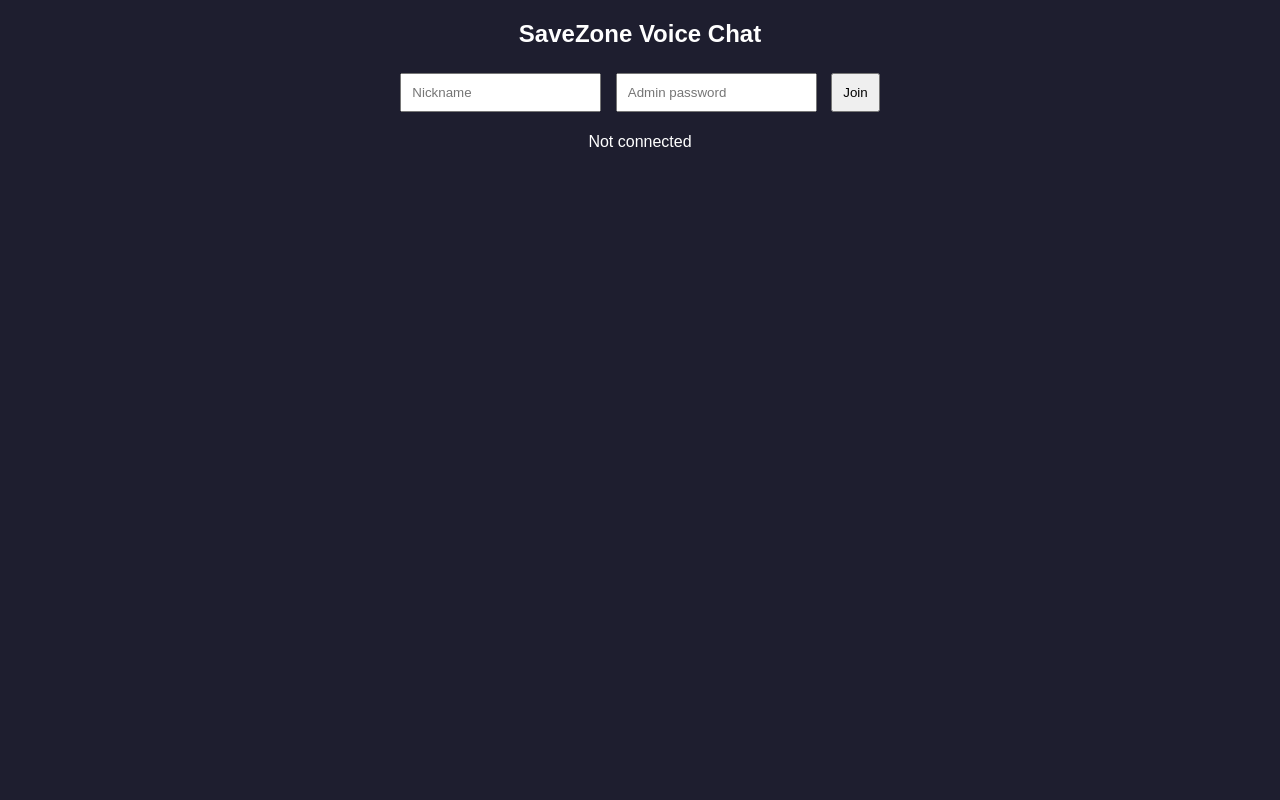
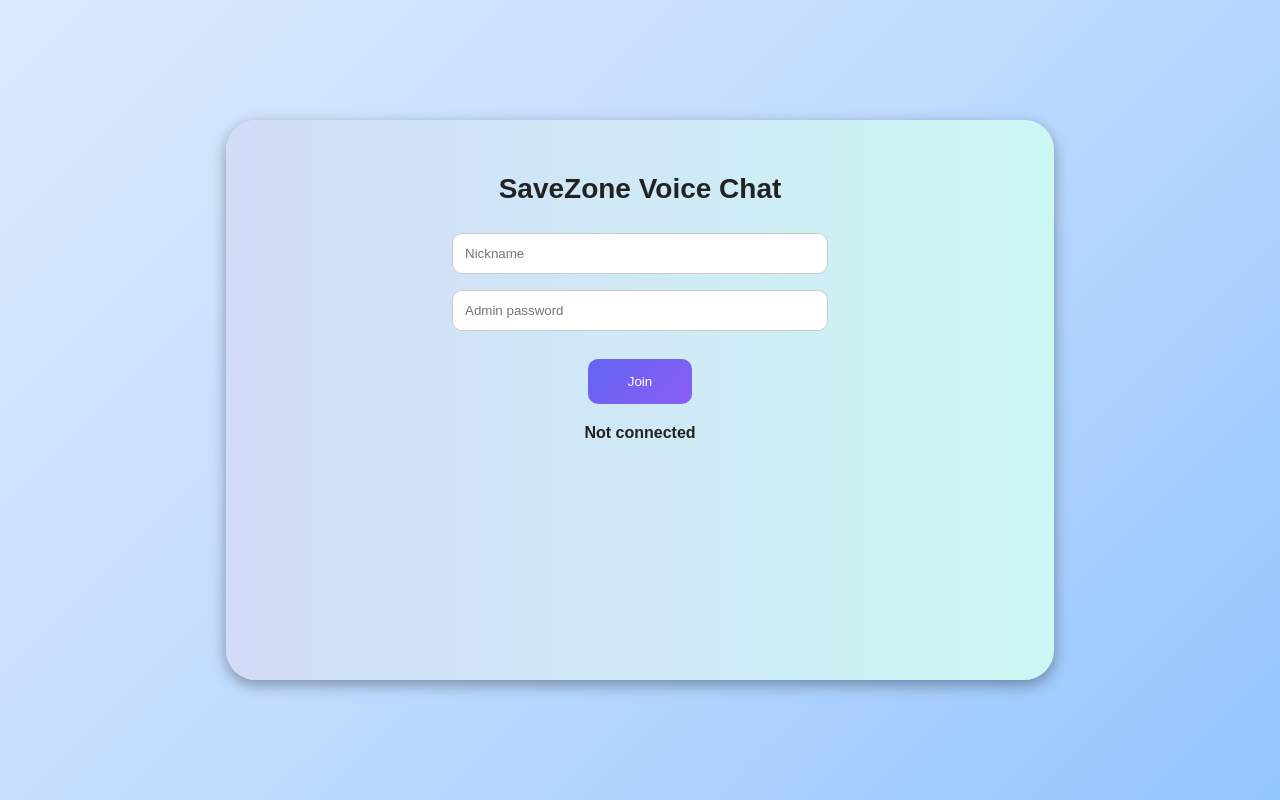
Before and after one commit to ahmedweisa11/SafeZoneVoice, a website: page public/index.html in a window 1280 px wide. Drawn offline with nearby package versions, Linux system fonts and the light colour scheme; no server answers.

Commit message:
Update style.css

```diff
--- a/public/style.css
+++ b/public/style.css
@@ -1,11 +1,215 @@
 body {
-  font-family: Arial;
+  font-family: Arial, sans-serif;
   text-align: center;
-  background: #1e1e2f;
-  color: white;
+  background-color: #c9d6ff;
+  background: linear-gradient(to right, #c9d6ff, #D9CDF7);
+  background: linear-gradient(
+135deg,
+#dbeafe,
+#bfdbfe,
+#93c5fd
+);
+  color: #222;
+  margin: 0;
+  min-height: 100vh;
+
+  display: flex;
+  justify-content: center;
+  align-items: center;
 }
 
-input, button {
-  margin: 5px;
-  padding: 10px;
+.container {
+  background-color: #fff;
+  background: linear-gradient(to right, #D2DBF8, #CCF7F4);
+  border-radius: 30px;
+  box-shadow: 0 5px 15px rgba(0, 0, 0, 0.35);
+  width: 768px;
+  max-width: 95%;
+  min-height: 500px;
+  padding: 30px;
+  backdrop-filter: blur(15px);
 }
+
+h2 {
+  margin-bottom: 20px;
+}
+h2{
+  font-size:28px;
+}
+
+input {
+  width: 80%;
+  max-width: 350px;
+  padding: 12px;
+  margin: 8px;
+  border: 1px solid #ccc;
+  border-radius: 10px;
+  outline: none;
+}
+
+input:focus {
+  border-color: #4f46e5;
+}
+
+
+
+#status {
+  margin-top: 15px;
+  font-weight: bold;
+}
+
+#adminPanel {
+  margin-top: 25px;
+  text-align: left;
+}
+
+#adminPanel h3 {
+  text-align: center;
+}
+
+#usersList {
+  margin-top: 15px;
+}
+
+.user-card {
+  display: flex;
+  justify-content: space-between;
+  align-items: center;
+
+  background: #f4f4f4;
+  border-radius: 12px;
+  padding: 12px;
+  margin-bottom: 10px;
+
+  box-shadow: 0 2px 6px rgba(0,0,0,.1);
+}
+
+.user-info {
+  display: flex;
+  flex-direction: column;
+  align-items: flex-start;
+}
+
+.role-owner {
+  color: gold;
+  font-weight: bold;
+}
+
+.role-admin {
+  color: #2563eb;
+  font-weight: bold;
+}
+
+.role-user {
+  color: #666;
+}
+
+.user-actions button {
+  margin-left: 5px;
+}
+
+.muted {
+  color: red;
+  font-weight: bold;
+}
+
+.unmuted {
+  color: green;
+  font-weight: bold;
+}
+
+audio {
+  display: none;
+}
+
+@media (max-width: 768px) {
+
+  .container {
+    width: 95%;
+    padding: 20px;
+  }
+
+  input {
+    width: 95%;
+  }
+
+  .user-card {
+    flex-direction: column;
+    gap: 10px;
+  }
+
+}
+
+.btn {
+
+  display: block;
+  margin: 20px auto;
+  padding: 15px 40px;
+  border: none;
+  outline: none;
+  color: #FFF;
+  cursor: pointer;
+  position: relative;
+  z-index: 0;
+  border-radius: 12px;
+}
+.btn::after {
+  content: "";
+  z-index: -1;
+  position: absolute;
+  width: 100%;
+  height: 100%;
+  background-color: #333;
+  background: linear-gradient(
+    135deg,
+    #6366f1,
+    #8b5cf6
+  );
+  left: 0;
+  top: 0;
+  border-radius: 10px;
+}
+/* glow */
+.btn::before {
+  content: "";
+  background: linear-gradient(
+45deg,
+#6366f1,
+#8b5cf6,
+#06b6d4,
+#3b82f6,
+#6366f1
+);
+  position: absolute;
+  top: -2px;
+  left: -2px;
+  background-size: 600%;
+  z-index: -1;
+  width: calc(100% + 4px);
+  height:  calc(100% + 4px);
+  filter: blur(8px);
+  animation: glowing 20s linear infinite;
+  transition: opacity .3s ease-in-out;
+  border-radius: 10px;
+  opacity: 0;
+}
+
+@keyframes glowing {
+  0% {background-position: 0 0;}
+  50% {background-position: 400% 0;}
+  100% {background-position: 0 0;}
+}
+
+/* hover */
+.btn:hover::before {
+  opacity: 1;
+}
+
+.btn:active:after {
+  background: transparent;
+}
+
+.btn:active {
+  color: #000;
+  font-weight: bold;
+}
```
